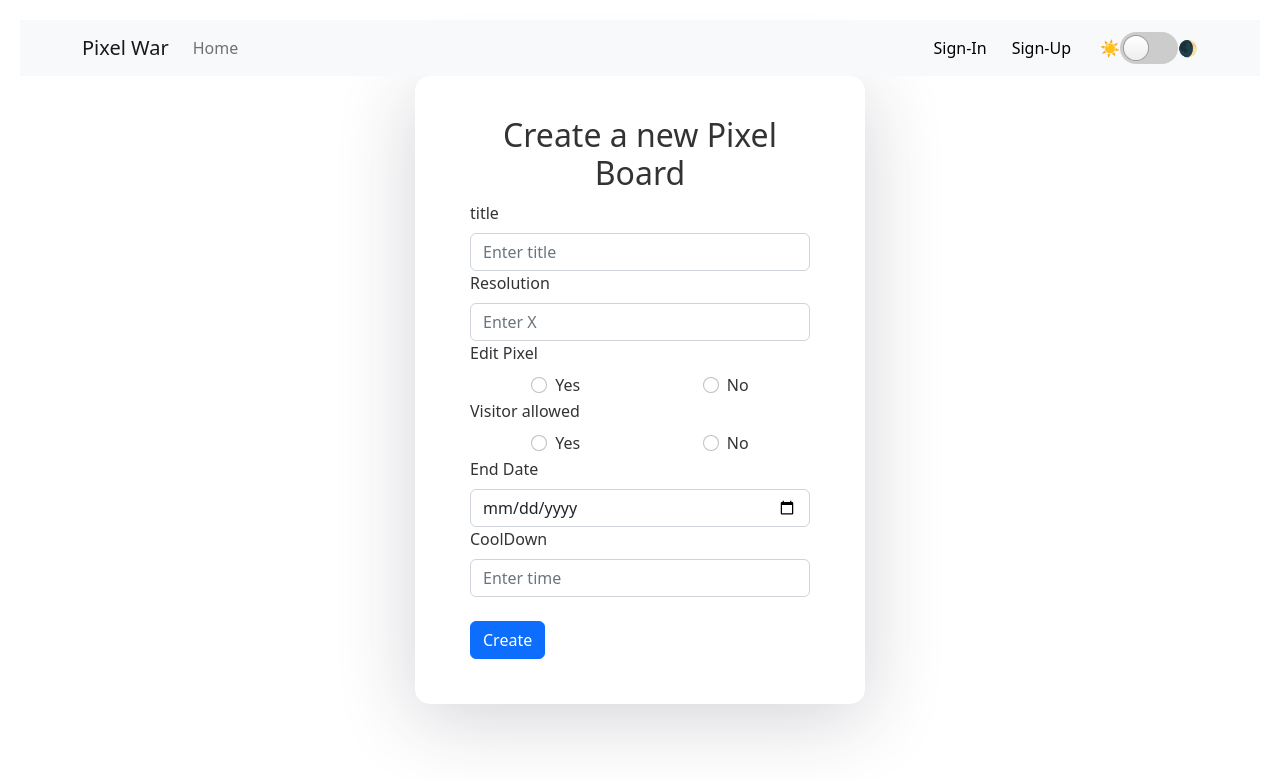
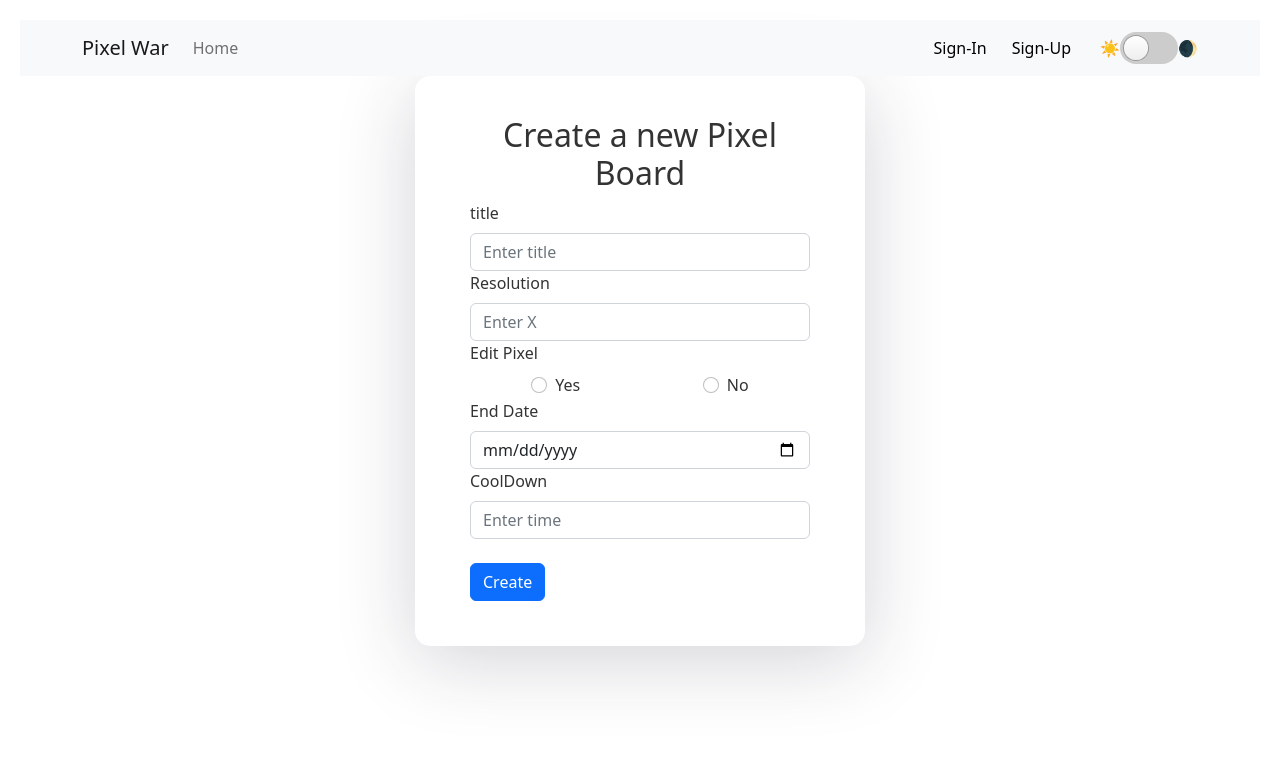
Before and after one commit to MatallahMouncif/Pixel_WAR, a React (Create React App) app in the folder packages/frontend/: page /user/createPixelBoard in a window 1280 px wide. Shown: the top 780 px of the page. Built offline with nearby package versions, Linux system fonts and the light colour scheme; no server answers.

Commit message:
fix(frontend): Delete field Visitor allowed.

```diff
--- a/packages/frontend/src/components/PixelBoardCreator.js
+++ b/packages/frontend/src/components/PixelBoardCreator.js
@@ -11,7 +11,6 @@ export default function PixelBoard() {
 	const [epixel, setEpixel] = useState();
 	const [time, setTime] = useState();
 	const [endDate, setEtime] = useState();
-	const [visitor, setVisitor] = useState();
 	useEffect(() => {
 		setAuthor(sessionStorage.getItem('user_id'));
 	}, []);
@@ -32,14 +31,15 @@ export default function PixelBoard() {
 					end_date: endDate,
 					author_id: author,
 					override_available: epixel,
-					visitor_allowed: visitor,
 					user_delay: time * 1000,
 				},
-			}).then((res) => {
-				console.log(res);
-			}).catch((err) => {
-				console.log(err);
-			});
+			})
+				.then((res) => {
+					console.log(res);
+				})
+				.catch((err) => {
+					console.log(err);
+				});
 		}
 	}
 
@@ -114,43 +114,6 @@ export default function PixelBoard() {
 								</label>
 							</div>
 						</div>
-						<label className="form-label" htmlFor="visitor">
-							Visitor allowed
-						</label>
-						<div className="d-flex justify-content-around">
-							<div className="form-check">
-								<input
-									className="form-check-input"
-									type="radio"
-									name="exampleRadios"
-									id="exampleRadios1"
-									value="true"
-									onChange={(e) => setVisitor(e.target.value)}
-								/>
-								<label
-									className="form-check-label"
-									htmlFor="exampleRadios1"
-								>
-									Yes
-								</label>
-							</div>
-							<div className="form-check">
-								<input
-									className="form-check-input"
-									type="radio"
-									name="exampleRadios"
-									id="exampleRadios2"
-									value="false"
-									onChange={(e) => setVisitor(e.target.value)}
-								/>
-								<label
-									className="form-check-label"
-									htmlFor="exampleRadios2"
-								>
-									No
-								</label>
-							</div>
-						</div>
 					</div>
 
 					<div>
```
